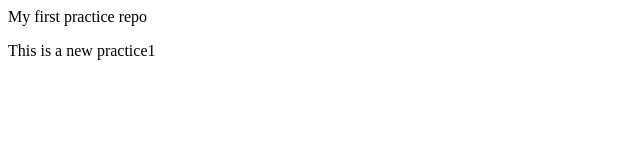
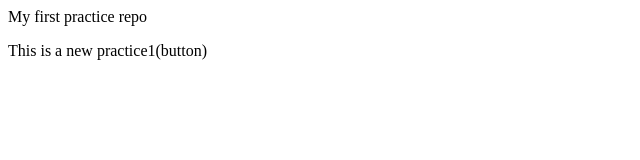
Before and after one commit to PrakashRinky0811/localrepo2, a plain HTML site: page index.html in a window 1280 px wide. Shown: the full height of the page, 0-640 px from the left. Drawn offline with Linux system fonts and the light colour scheme.

Commit message:
add button

```diff
--- a/index.html
+++ b/index.html
@@ -1,2 +1,2 @@
 <p>My first practice repo</p>
-<p>This is a new practice1</p>
+<p>This is a new practice1(button)</p>
```
